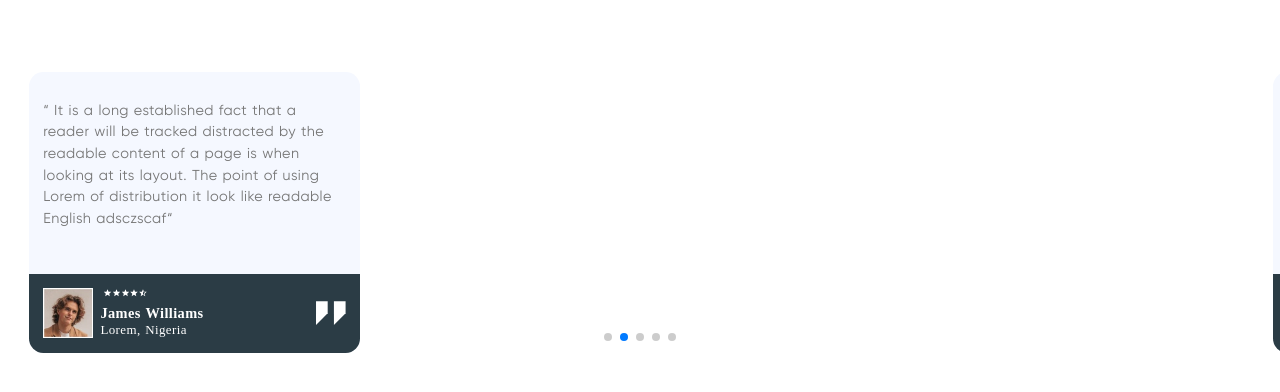
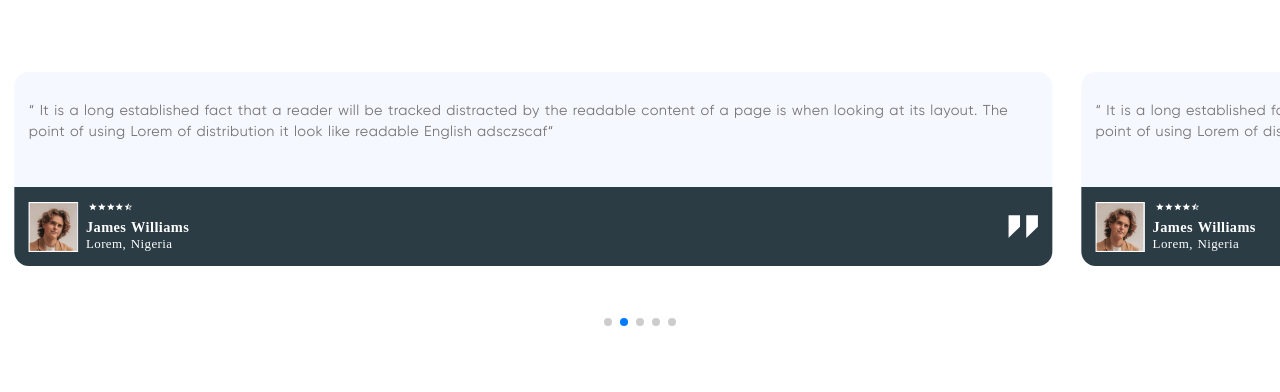
Before and after one commit to babureddy-ui/sadad, a Next.js app: page /MobileClientSwiper in a window 1280 px wide. Shown: the top 392 px of the page. Built offline with nearby package versions, Linux system fonts and the light colour scheme.

Commit message:
Paga Landing page

```diff
--- a/src/components/MobilePages/MobileHomePage.jsx
+++ b/src/components/MobilePages/MobileHomePage.jsx
@@ -645,7 +645,7 @@ import MobileClientSwiper from '@/pages/MobileClientSwiper';
               <p> +234 (0) 801 234 5678</p>
             </div>
             <div style={{display:"flex", gap:'0.5rem'}}>
-              <div style={{position:"relative", width:'1rem', height:"1rem"}}><Image src='/assets/Mail.svg' fill alt="invt" /></div>
+              <div style={{position:"relative", width:'1rem', height:"1rem"}}><Image src='/assets/mail.svg' fill alt="invt" /></div>
               <p>support@doroki.com</p>
             </div>
             </div>
--- a/src/components/homePage/HomePage.jsx
+++ b/src/components/homePage/HomePage.jsx
@@ -756,7 +756,7 @@ import { NavigationBar } from '../navBar/NavigationBar';
             <p> +234 (0) 801 234 5678</p>
           </div>
           <div style={{display:"flex", gap:'0.5rem',zIndex:1}}>
-            <div style={{position:"relative", width:'1rem', height:"1rem"}}><Image src='/assets/Mail.svg' fill alt="invt" /></div>
+            <div style={{position:"relative", width:'1rem', height:"1rem"}}><Image src='/assets/mail.svg' fill alt="invt" /></div>
             <p>support@doroki.com</p>
           </div>
           </div>
--- a/src/components/navBar/NavigationBar.jsx
+++ b/src/components/navBar/NavigationBar.jsx
@@ -72,7 +72,8 @@ export const NavigationBar = () => {
             onClick={ContactForm}
 
             />
-            <BlackButton text="Login" style={{width:"9rem", height:"2.5rem",fontSize:"0.8rem"}}/>
+            <BlackButton text="Login" style={{ width: "9rem", height: "2.5rem", fontSize: "0.8rem" }}  onClick={() => window.open("https://qa.doroki.com/", "_blank")}/>
+
           </div>
         </div>
         </div>
--- a/src/pages/MobileClientSwiper.jsx
+++ b/src/pages/MobileClientSwiper.jsx
@@ -61,10 +61,10 @@ const MobileClientSwiper = () => {
     };
 
     return (
-      <div style={{ marginTop: '5rem' }}>
+      <div style={{ marginTop: '5rem', marginBottom:"5rem" }}>
         <Swiper
-          spaceBetween={20}
-          // slidesPerView={1.2}
+          spaceBetween={0}
+          slidesPerView={1.2}
           autoplay={{ delay: 4000, disableOnInteraction: false }}
           speed={700}
           pagination={{ clickable: true,
@@ -74,7 +74,7 @@ const MobileClientSwiper = () => {
            }}
 
           modules={[Autoplay, Pagination]}
-          style={{ paddingBottom: '4rem', padding:"0 2rem" }}
+          style={{ paddingBottom: '5rem',  }}
           className="custom-testimonial-swiper"
           onSlideChange={handleSlideChange}
         >
@@ -84,7 +84,8 @@ const MobileClientSwiper = () => {
                 style={{
                   cursor: 'pointer',
                   borderRadius: '1rem',
-                  width: '23rem',
+                  // width: '23rem',
+                  margin:"0 1rem",
                   backgroundColor: "#F5F8FF",
                   // marginLeft: index === 0 && isFirstSlide ? '2rem':'1rem',
                 }}
```
